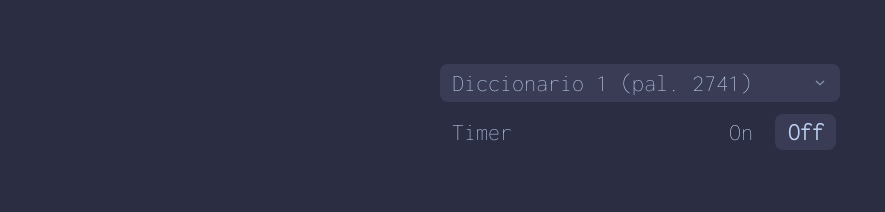
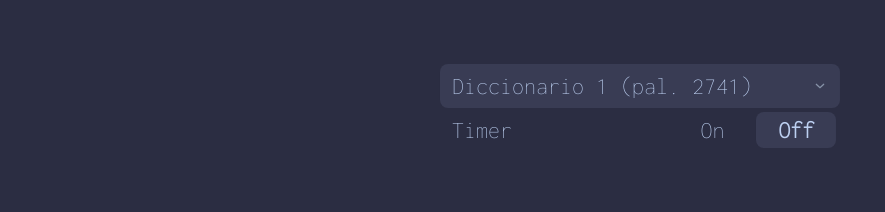
Before and after one commit to LucasMRC/aleator.io, a Svelte app: page / in a window 1280 px wide. Shown: the top 212 px of the page, without its empty margins (0-885 px from the left). Built offline with nearby package versions, Linux system fonts and the light colour scheme.

Commit message:
improves padding in settings, improves interval logic

```diff
--- a/src/components/select.svelte
+++ b/src/components/select.svelte
@@ -80,7 +80,7 @@
     }
 
     button.custom-input {
-        padding-inline: .75rem;
+        padding: .25rem .75rem;
         position: relative;
     }
 
--- a/src/components/settings.svelte
+++ b/src/components/settings.svelte
@@ -6,7 +6,7 @@
     export let dictionary: any;
     export let handleNewWord: () => void;
 
-	let timerInterval: number;
+	const timerIntervals: number[] = [];
 
 	const dictionaryOptions = [
 		{ label: `Diccionario 1 (pal. ${dictionary.one.length})`, value: "one" },
@@ -22,8 +22,12 @@
 		}
 		else if ($timer <= 5) return;
 		else timer.update(prev => --prev);
-		if (timerInterval) clearInterval(timerInterval);
-		timerInterval = setInterval(handleNewWord, $timer * 1000);
+		if (timerIntervals.length) {
+			for (const interval of timerIntervals) {
+				clearInterval(interval);
+			}
+		}
+		timerIntervals.push(setInterval(handleNewWord, $timer * 1000));
 	};
 
 	const handleDictionaryChange = (e: Event) => {
@@ -34,8 +38,12 @@
 	const handleDisplayTimer = (e: Event) => {
 		const input = e.target as HTMLInputElement;
 		if (!input.checked) return;
-		if (timerInterval) clearInterval(timerInterval);
-		if (input.value === 'true') timerInterval = setInterval(handleNewWord, $timer * 1000);
+		if (timerIntervals.length) {
+			for (const interval of timerIntervals) {
+				clearInterval(interval);
+			}
+		}
+		if (input.value === 'true') timerIntervals.push(setInterval(handleNewWord, $timer * 1000));
 		displayingTimer.set(input.value === 'true');
 	};
 
@@ -65,13 +73,13 @@
 		font-size: 1.5rem;
 		width: max-content;
 		display: grid;
-		grid-template-columns: 1fr 3fr 2fr;
+		grid-template-columns: 1fr 3fr 3fr;
 		align-items: center;
 		color: var(--font-secondary-color);
 	}
 
 	div.settings label.timer-label {
-		padding: .75rem;
+		padding: .25rem .75rem;
 		grid-column: span 2;
 	}
 
```
